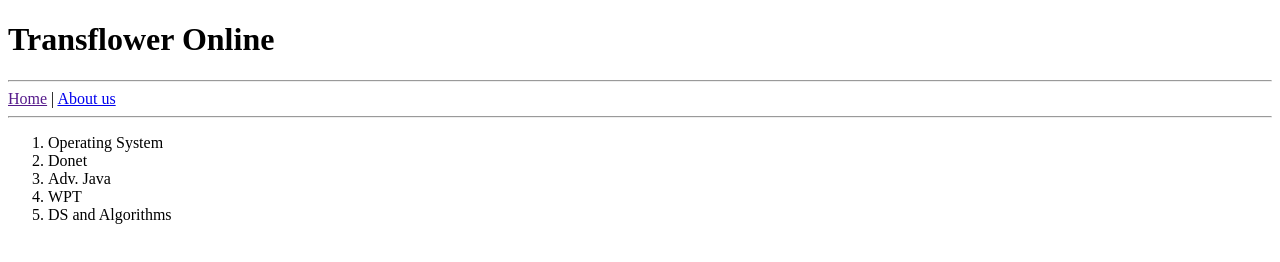
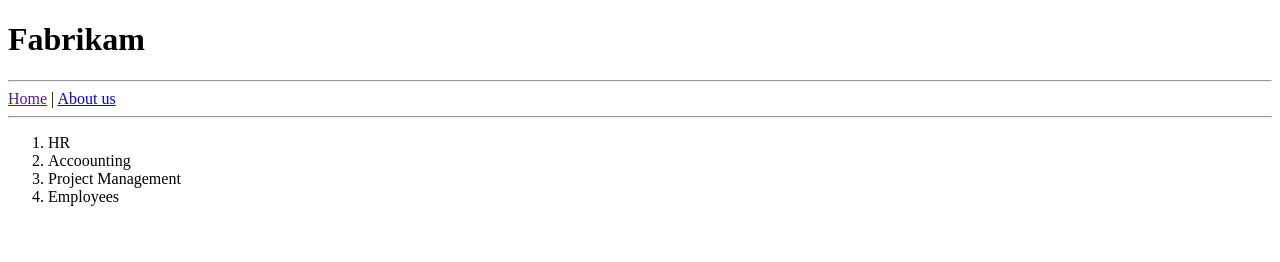
Before and after one commit to sujitpawar27/Fabrikam, a website: page public/index.html in a window 1280 px wide. Drawn offline with Linux system fonts and the light colour scheme.

Commit message:
Update index.html

```diff
--- a/public/index.html
+++ b/public/index.html
@@ -4,16 +4,16 @@
         <title>My Custom HTML App</title>
     </head>
     <body>
-        <h1>Transflower Online </h1>
+        <h1>Fabrikam </h1>
         <hr/>
         <a href="">Home</a> | <a href="/aboutus.html">About us </a>
         <hr/>
         <ol>
-            <li>Operating System</li>
-            <li>Donet</li>
-            <li>Adv. Java</li>
-            <li>WPT</li>
-            <li>DS and Algorithms</li>
+            <li> HR </li>
+            <li> Accoounting </li>
+            <li>Project Management</li>
+            <li> Employees </li>
+
         </ol>
     </body>
 </html>
```
